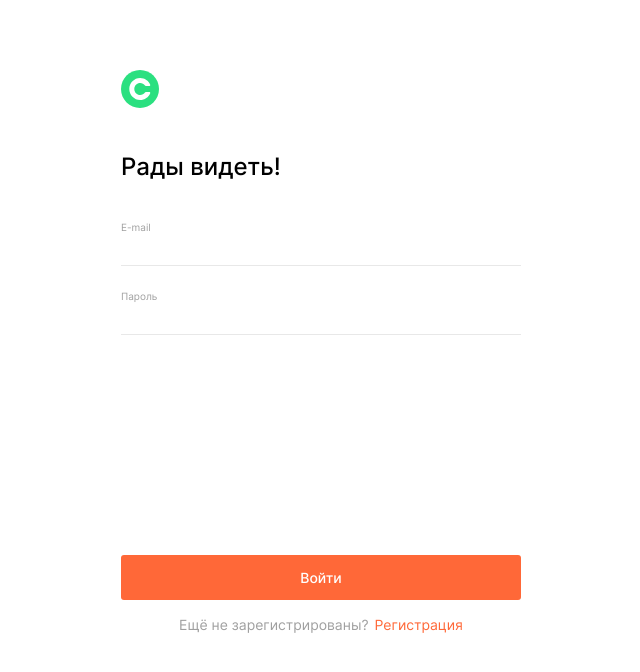
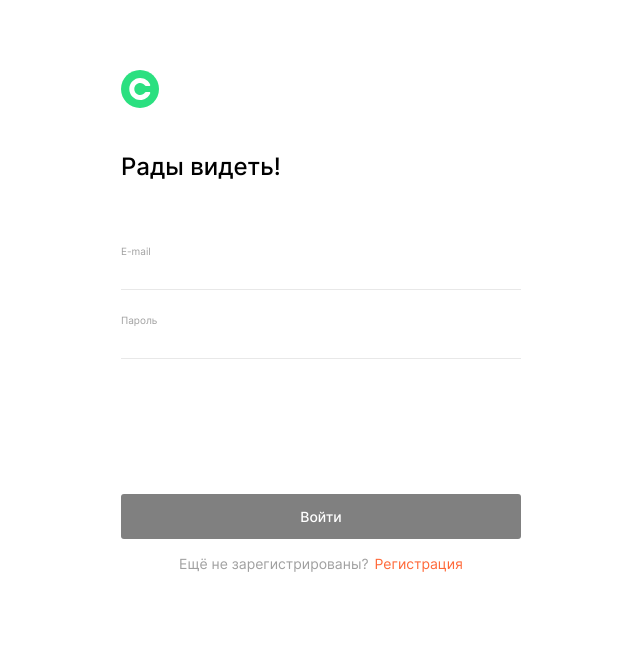
Before and after one commit to evvlboro/movies-explorer-frontend, a React (Create React App) app: page /signin in a window 1280 px wide. Shown: the top 672 px of the page, without its empty margins (319-959 px from the left). Built offline with nearby package versions, Linux system fonts and the light colour scheme; the HTML template or start-up script is replaced by a standard one.

Commit message:
feat: login

```diff
--- a/src/components/App.js
+++ b/src/components/App.js
@@ -17,6 +17,7 @@ function App() {
   const [currentUser, setCurrentUser] = React.useState({});
   const [loggedIn, setLoggedIn] = React.useState(false);
   const [registerError, setRegisterError] = React.useState('');
+  const [loginError, setLoginError] = React.useState('');
 
   const navigate = useNavigate();
 
@@ -43,8 +44,9 @@ function App() {
           localStorage.setItem('jwt', data.token);
           navigate('/movies');
         }
-      }).catch(err => {
-        console.log(err);
+      }).catch(error => {
+        setLoginError(error);
+        console.log(error);
       });
   };
 
@@ -55,7 +57,7 @@ function App() {
         <Route path="/movies" element={<Movies loggedIn={loggedIn}/>} />
         <Route path="/saved-movies" element={<SavedMovies />} />
         <Route path="/signup" element={<Register onRegister={handleRegister} registerError={registerError}/>} />
-        <Route path="/signin" element={<Login onLogin={handleLogin} />} />
+        <Route path="/signin" element={<Login onLogin={handleLogin} loginError={loginError}/>} />
         <Route path="/profile" element={<Profile />} />
         <Route path="*" element={<NotFound />} />
       </Routes>
--- a/src/components/Login.js
+++ b/src/components/Login.js
@@ -1,26 +1,74 @@
+/* eslint-disable default-case */
 import React from 'react';
 
 import { Link } from 'react-router-dom';
 import logo from '../images/logo.svg';
 
-function Login({ onLogin }) {
+function Login({ onLogin, loginError }) {
   const [userData, setUserData] = React.useState({
     email: '',
     password: ''
-  })
+  });
+
+  const [emailDirty, setEmailDirty] = React.useState(false);
+  const [passwordDirty, setPasswordDirty] = React.useState(false);
+
+  const [emailError, setEmailError] = React.useState('Email не может быть пустым');
+  const [passwordError, setPasswordError] = React.useState('Пароль не может быть пустым');
+
+  const [formValid, setFormValid] = React.useState(false);
+
+  React.useEffect(() => {
+    if (emailError || passwordError) {
+      setFormValid(false);
+    } else {
+      setFormValid(true);
+    }
+  }, [emailError, passwordError]);
 
   const handleChange = (evt) => {
     const { name, value } = evt.target;
     setUserData({
       ...userData,
       [name]: value
-    })
+    });
+
+    switch (name) {
+      case 'email':
+        const reEmail = /^(([^<>()[\].,;:\s@"]+(\.[^<>()[\].,;:\s@"]+)*)|(".+"))@(([^<>()[\].,;:\s@"]+\.)+[^<>()[\].,;:\s@"]{2,})$/i;
+        if (String(value).length === 0) {
+          setEmailError('Email не может быть пустым');
+        } else if (!value.match(reEmail)) {
+          setEmailError('Некорректный email')
+        } else {
+          setEmailError('');
+        }
+        break;
+      case 'password':
+        if (String(value).length === 0) {
+          setPasswordError('Пароль не может быть пустым');
+        } else {
+          setPasswordError('');
+        }
+        break;
+    }
   }
 
   const handleSubmit = (evt) => {
     evt.preventDefault();
 
     onLogin(userData);
+  }
+
+  const blurHandler = (evt) => {
+    switch (evt.target.name) {
+      case 'email':
+        setEmailDirty(true);
+        break;
+      case 'password':
+        setPasswordDirty(true);
+        break;
+    }
   }
 
   return (
@@ -33,32 +81,43 @@ function Login({ onLogin }) {
           action="#"
           onSubmit={handleSubmit}
         >
-          <div className="auth__input-container">
+          <div className={`auth__input-container auth__input-container_margin_24 ${(emailDirty && emailError) && 'auth__input-container_error'}`} >
             <input
               type="email"
-              className="auth__input"
+              className={`auth__input ${(emailDirty && emailError) && 'auth__input_error'}`}
               id="email"
               name="email"
               required
               value={userData.email}
               onChange={handleChange}
+              onBlur={blurHandler}
             />
             <label htmlFor="email" className='auth__label'>E-mail</label>
           </div>
-          <div className="auth__input-container auth__input-container_margin_24">
+          {(emailDirty && emailError) && <span className="auth__error">{emailError}</span>}
+          <div className={`auth__input-container auth__input-container_margin_24  ${(passwordDirty && passwordError) && 'auth__input-container_error'}`}>
             <input
               type="password"
-              className="auth__input auth__input_error"
+              className={`auth__input ${(passwordDirty && passwordError) && 'auth__input_error'}`}
               id="password"
               name="password"
               required
               value={userData.password}
               onChange={handleChange}
+              onBlur={blurHandler}
             />
             <label htmlFor="password" className='auth__label'>Пароль</label>
           </div>
+          {(passwordDirty && passwordError) && <span className="auth__error">{passwordError}</span>}
 
-          <button type="submit" className="auth__submit-btn auth__submit-btn_margin_220">Войти</button>
+          <div className="auth__btn-container">
+            {loginError && <span className='auth__server-error'>{loginError}</span>}
+            <button
+              type="submit"
+              className="auth__submit-btn"
+              disabled={!formValid}
+            >Войти</button>
+          </div>
           <p className="auth__text">
             Ещё не зарегистрированы?
             <Link to="/signup" className="auth__link">Регистрация</Link>
```
